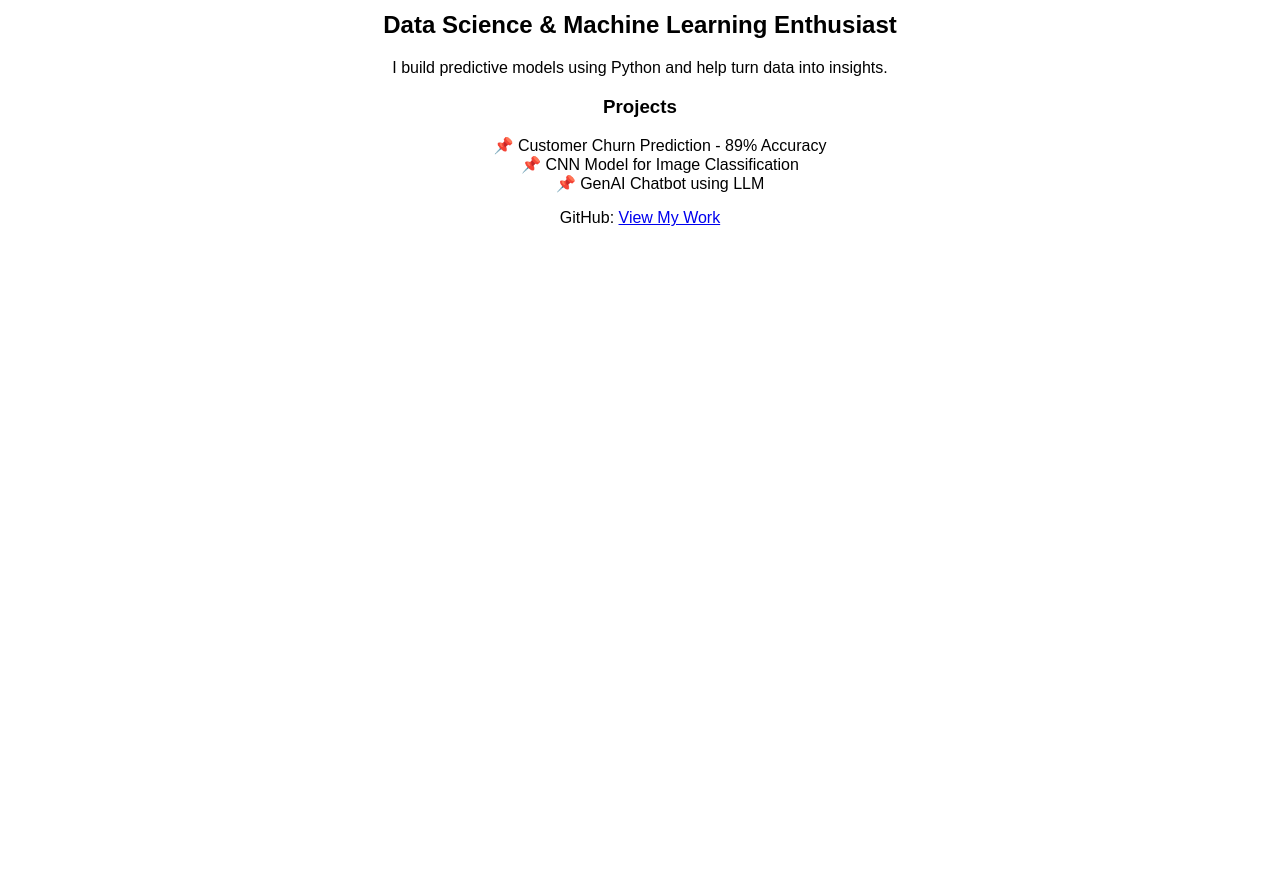
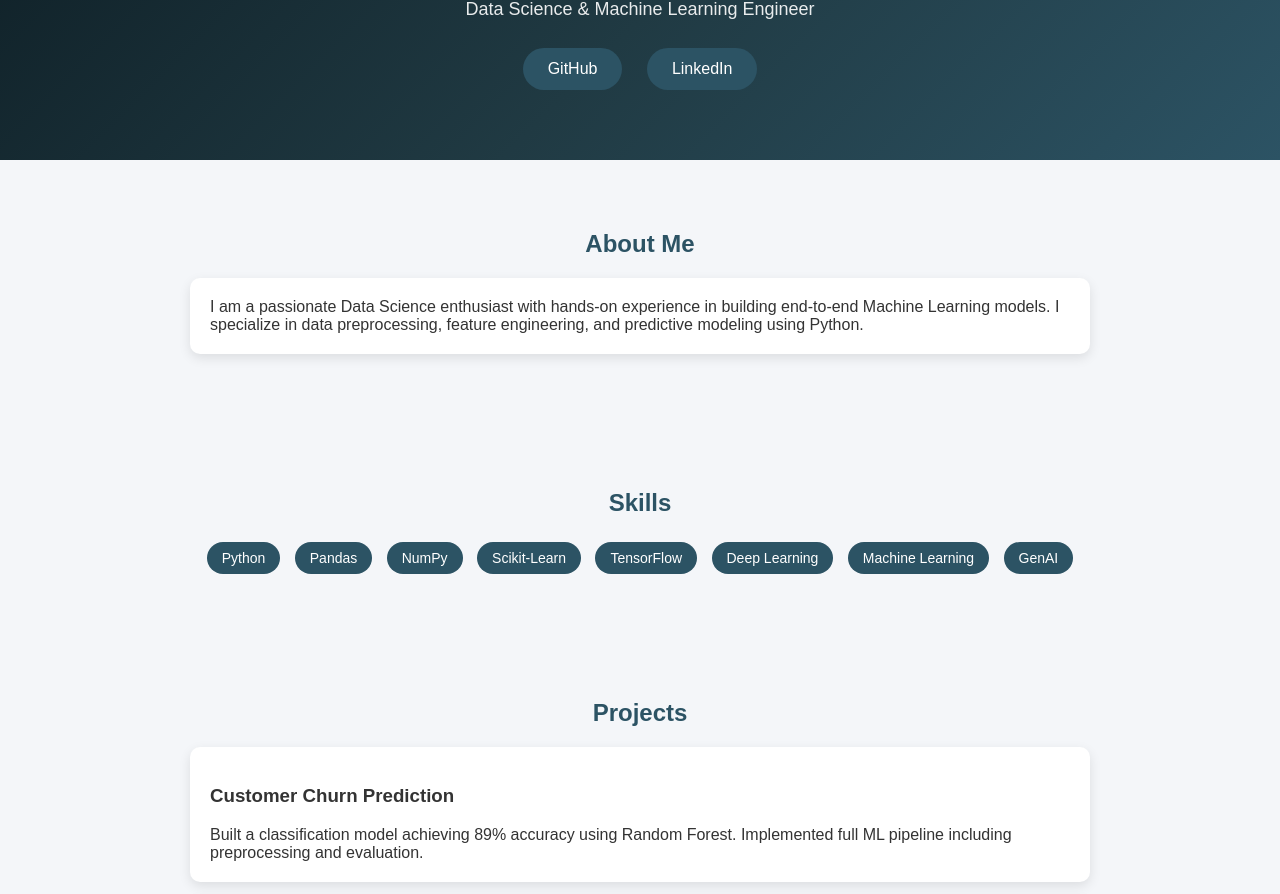
Before and after one commit to sumitchhipa/sumitchhipa.github.io, a plain HTML site: page index.html in a window 1280 px wide. Shown: the part 118-1012 px from the top of the page. Before the commit the page ends 800 px from the top, so only its background shows below. Drawn offline with Linux system fonts and the light colour scheme.

Commit message:
Revamp portfolio webpage with new sections and styles
Updated the structure and content of the portfolio webpage, including new sections for skills and projects, and improved styling.

```diff
--- a/index.html
+++ b/index.html
@@ -2,22 +2,144 @@
 <html>
 <head>
   <title>Sumit Chhipa | Data Scientist</title>
+  <meta name="viewport" content="width=device-width, initial-scale=1.0">
+  <style>
+    body {
+      margin: 0;
+      font-family: Arial, sans-serif;
+      background: #f4f6f9;
+      color: #333;
+      text-align: center;
+    }
+
+    header {
+      background: linear-gradient(135deg, #0f2027, #203a43, #2c5364);
+      color: white;
+      padding: 60px 20px;
+    }
+
+    header h1 {
+      margin: 0;
+      font-size: 40px;
+    }
+
+    header p {
+      font-size: 18px;
+      margin-top: 10px;
+      opacity: 0.9;
+    }
+
+    section {
+      padding: 50px 20px;
+      max-width: 900px;
+      margin: auto;
+    }
+
+    h2 {
+      margin-bottom: 20px;
+      color: #2c5364;
+    }
+
+    .card {
+      background: white;
+      padding: 20px;
+      margin: 15px 0;
+      border-radius: 10px;
+      box-shadow: 0 4px 12px rgba(0,0,0,0.1);
+      text-align: left;
+    }
+
+    .skills span {
+      display: inline-block;
+      background: #2c5364;
+      color: white;
+      padding: 8px 15px;
+      border-radius: 20px;
+      margin: 5px;
+      font-size: 14px;
+    }
+
+    .btn {
+      display: inline-block;
+      padding: 12px 25px;
+      margin: 10px;
+      background: #2c5364;
+      color: white;
+      text-decoration: none;
+      border-radius: 25px;
+      transition: 0.3s;
+    }
+
+    .btn:hover {
+      background: #1b3a4b;
+    }
+
+    footer {
+      background: #111;
+      color: white;
+      padding: 20px;
+      font-size: 14px;
+    }
+  </style>
 </head>
-<body style="font-family: Arial; text-align:center; padding:40px;">
 
+<body>
+
+<header>
   <h1>Hi, I'm Sumit 👋</h1>
-  <h2>Data Science & Machine Learning Enthusiast</h2>
+  <p>Data Science & Machine Learning Engineer</p>
+  <a href="https://github.com/sumitchhipa" class="btn">GitHub</a>
+  <a href="https://linkedin.com/in/YOUR-LINK" class="btn">LinkedIn</a>
+</header>
 
-  <p>I build predictive models using Python and help turn data into insights.</p>
+<section>
+  <h2>About Me</h2>
+  <div class="card">
+    I am a passionate Data Science enthusiast with hands-on experience in
+    building end-to-end Machine Learning models. I specialize in data
+    preprocessing, feature engineering, and predictive modeling using Python.
+  </div>
+</section>
 
-  <h3>Projects</h3>
-  <ul style="list-style:none;">
-    <li>📌 Customer Churn Prediction - 89% Accuracy</li>
-    <li>📌 CNN Model for Image Classification</li>
-    <li>📌 GenAI Chatbot using LLM</li>
-  </ul>
+<section>
+  <h2>Skills</h2>
+  <div class="skills">
+    <span>Python</span>
+    <span>Pandas</span>
+    <span>NumPy</span>
+    <span>Scikit-Learn</span>
+    <span>TensorFlow</span>
+    <span>Deep Learning</span>
+    <span>Machine Learning</span>
+    <span>GenAI</span>
+  </div>
+</section>
 
-  <p>GitHub: <a href="https://github.com/sumitchhipa">View My Work</a></p>
+<section>
+  <h2>Projects</h2>
+
+  <div class="card">
+    <h3>Customer Churn Prediction</h3>
+    Built a classification model achieving 89% accuracy using Random Forest.
+    Implemented full ML pipeline including preprocessing and evaluation.
+  </div>
+
+  <div class="card">
+    <h3>Image Classification CNN</h3>
+    Developed a deep learning model using CNN architecture for image
+    classification with high performance.
+  </div>
+
+  <div class="card">
+    <h3>GenAI Chatbot</h3>
+    Built an AI chatbot using LLM APIs with memory and deployment integration.
+  </div>
+
+</section>
+
+<footer>
+  © 2026 Sumit Chhipa | Data Science Portfolio
+</footer>
 
 </body>
 </html>
```
